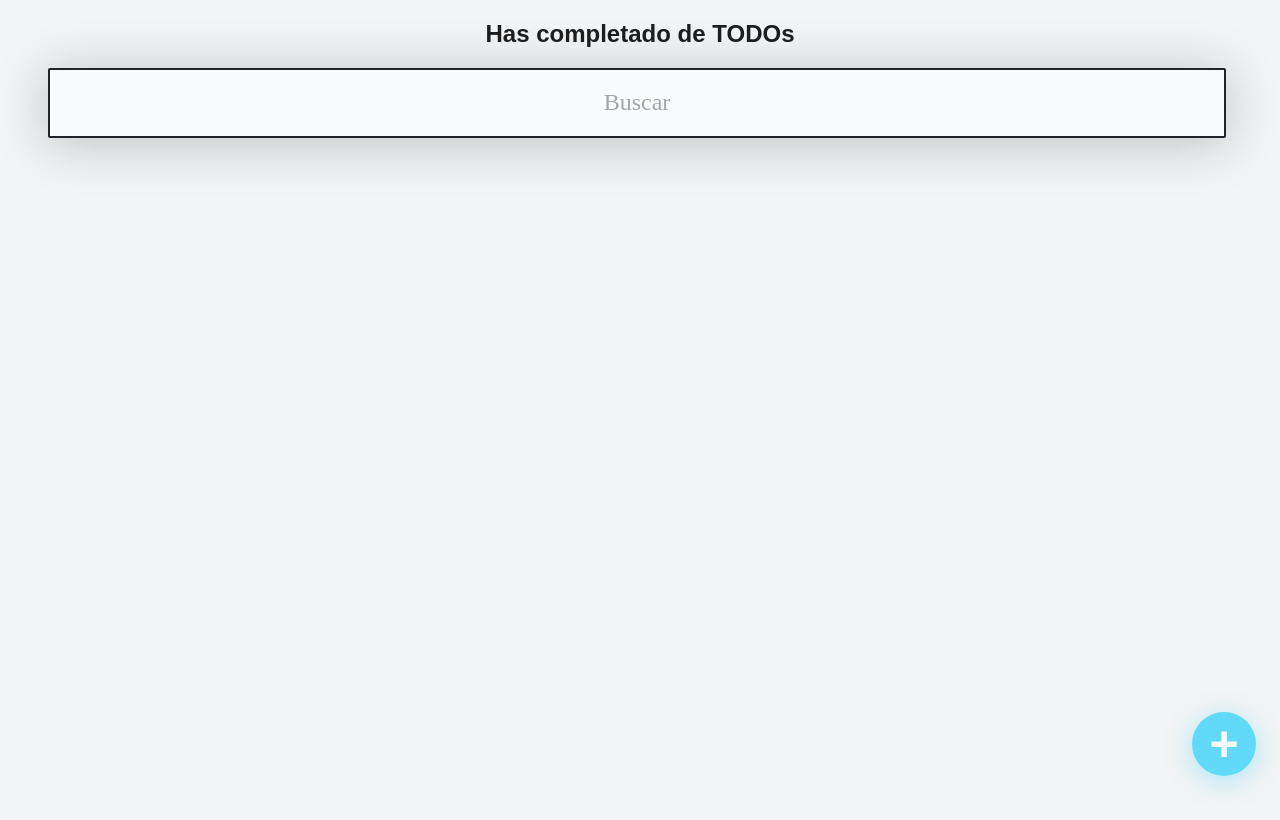
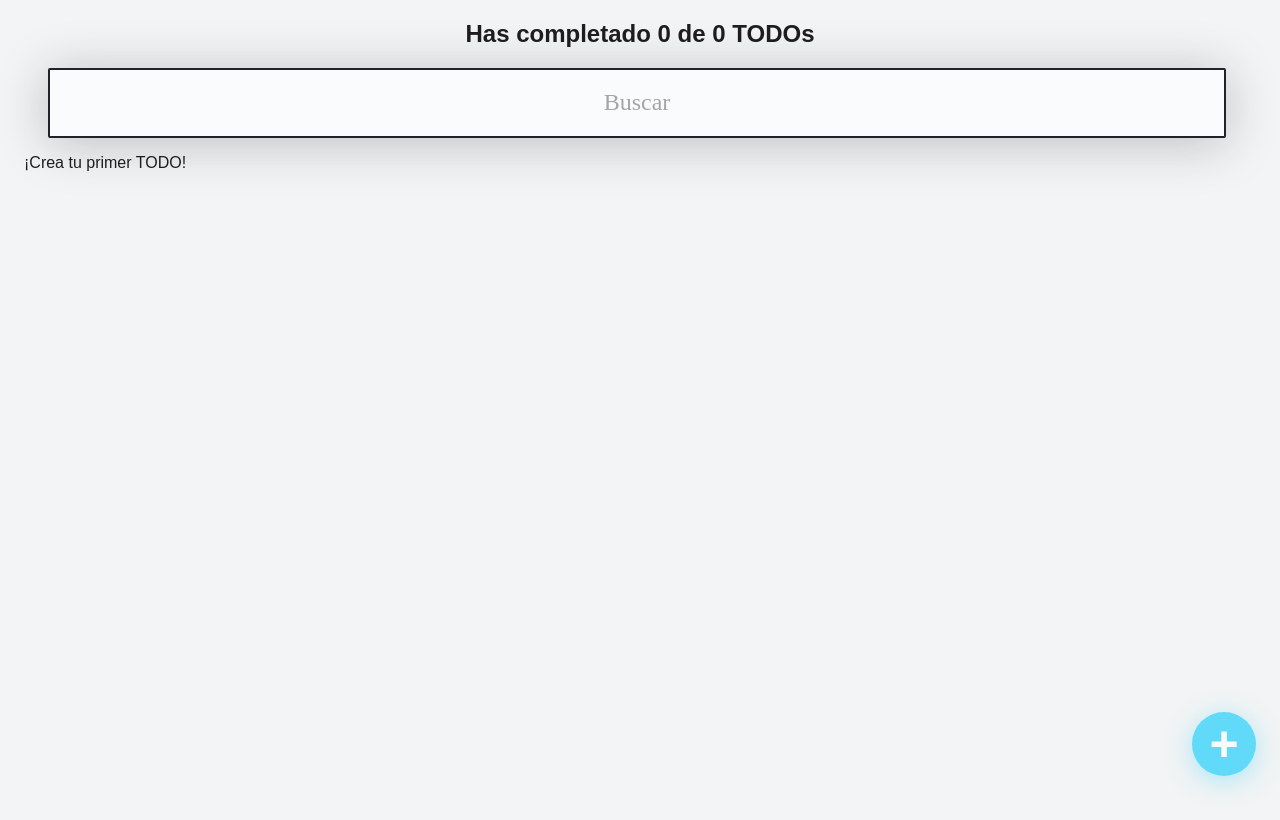
Before and after one commit to larscoder/todomachine, a React (Create React App) app: page / in a window 1280 px wide. Built offline with nearby package versions, Linux system fonts and the light colour scheme; the HTML template or start-up script is replaced by a standard one.

Commit message:
useContext

```diff
--- a/src/App.js
+++ /dev/null
@@ -1,39 +0,0 @@
-import React, { useState } from "react";
-import { CreateTodoButton } from "./Components/CreateTodoButton";
-import { TodoCounter } from "./Components/TodoCounter";
-import { TodoItem } from "./Components/TodoItem";
-import { TodoList } from "./Components/TodoList";
-import { TodoSearch } from "./Components/TodoSearch";
-import { TodoProvider } from "./TodoContext";
-import { TodoContext } from "./TodoContext";
-// import "./App.css";
-
-function App() {
-  return (
-    <TodoProvider>
-      <React.Fragment>
-        <TodoCounter />
-        <TodoSearch />
-        <TodoContext.Consumer>
-          {({ searchedTodos, completeTodo, deleteTodo }) => (
-            <TodoList>
-              {searchedTodos.map((todo, index) => (
-                <TodoItem
-                  key={index}
-                  index={index}
-                  text={todo.text}
-                  completed={todo.completed}
-                  onComplete={completeTodo}
-                  onDelete={deleteTodo}
-                />
-              ))}
-            </TodoList>
-          )}
-        </TodoContext.Consumer>
-        <CreateTodoButton />
-      </React.Fragment>
-    </TodoProvider>
-  );
-}
-
-export default App;
--- /dev/null
+++ b/src/App/App.js
@@ -0,0 +1,13 @@
+import React from "react";
+import { TodoProvider } from "../TodoContext";
+import { AppUI } from "./AppUI";
+
+function App() {
+  return (
+    <TodoProvider>
+      <AppUI />
+    </TodoProvider>
+  );
+}
+
+export default App;
--- /dev/null
+++ b/src/App/AppUI.js
@@ -0,0 +1,39 @@
+import React from "react";
+import { TodoContext } from "../TodoContext";
+import { TodoCounter } from "../Components/TodoCounter";
+import { TodoSearch } from "../Components/TodoSearch";
+import { TodoList } from "../Components/TodoList";
+import { TodoItem } from "../Components/TodoItem";
+import { CreateTodoButton } from "../Components/CreateTodoButton";
+
+function AppUI() {
+  const { error, loading, searchedTodos, completeTodo, deleteTodo } =
+    React.useContext(TodoContext);
+
+  return (
+    <React.Fragment>
+      <TodoCounter />
+      <TodoSearch />
+
+      <TodoList>
+        {error && <p>Desespérate, hubo un error...</p>}
+        {loading && <p>Estamos cargando, no desesperes...</p>}
+        {!loading && !searchedTodos.length && <p>¡Crea tu primer TODO!</p>}
+
+        {searchedTodos.map((todo) => (
+          <TodoItem
+            key={todo.text}
+            text={todo.text}
+            completed={todo.completed}
+            onComplete={() => completeTodo(todo.text)}
+            onDelete={() => deleteTodo(todo.text)}
+          />
+        ))}
+      </TodoList>
+
+      <CreateTodoButton />
+    </React.Fragment>
+  );
+}
+
+export { AppUI };
--- a/src/Components/TodoCounter.js
+++ b/src/Components/TodoCounter.js
@@ -1,10 +1,13 @@
-import React from "react";
+import React, { useContext } from "react";
+import { TodoContext } from "../TodoContext";
 import "./css/TodoCounter.css";
 
-function TodoCounter({ total, completed }) {
+function TodoCounter() {
+  const { totalTodos, completedTodos } = useContext(TodoContext);
+
   return (
     <h2 className="TodoCounter-title">
-      Has completado {completed} de {total} TODOs
+      Has completado {completedTodos} de {totalTodos} TODOs
     </h2>
   );
 }
--- a/src/Components/TodoSearch.js
+++ b/src/Components/TodoSearch.js
@@ -1,8 +1,9 @@
-import React from "react";
+import React, { useContext } from "react";
+import { TodoContext } from "../TodoContext";
 import "./css/TodoSearch.css";
 
 function TodoSearch(props) {
-  const { searchValue, setSearchValue } = props;
+  const { searchValue, setSearchValue } = useContext(TodoContext);
 
   const onSerachValueChange = (event) => {
     setSearchValue(event.target.value);
--- a/src/TodoContext/index.js
+++ b/src/TodoContext/index.js
@@ -1,44 +1,56 @@
-import React, { useState } from "react";
+import React from "react";
 import { useLocalStorage } from "./useLocalStorage";
 
 const TodoContext = React.createContext();
 
 function TodoProvider(props) {
-  const [todos, saveTodos] = useLocalStorage("TodosMachine_v1", []);
-  const [searchValue, setSearchValue] = useState("");
+  const {
+    item: todos,
+    saveItem: saveTodos,
+    loading,
+    error,
+  } = useLocalStorage("TodosMachine_v1", []);
+  const [searchValue, setSearchValue] = React.useState("");
 
   const completedTodos = todos.filter((todo) => !!todo.completed).length;
   const totalTodos = todos.length;
 
   let searchedTodos = [];
+
   if (!searchValue.length >= 1) {
     searchedTodos = todos;
   } else {
-    searchedTodos = todos.filter((todo) =>
-      todo.text.toLowerCase().includes(searchValue.toLowerCase())
-    );
+    searchedTodos = todos.filter((todo) => {
+      const todoText = todo.text.toLowerCase();
+      const searchText = searchValue.toLowerCase();
+      return todoText.includes(searchText);
+    });
   }
 
-  const completeTodo = (index, status) => {
+  const completeTodo = (text) => {
+    const todoIndex = todos.findIndex((todo) => todo.text === text);
     const newTodos = [...todos];
-    newTodos[index].completed = status;
-
+    newTodos[todoIndex].completed = !newTodos[todoIndex].completed;
     saveTodos(newTodos);
   };
 
-  const deleteTodo = (index) => {
+  const deleteTodo = (text) => {
+    const todoIndex = todos.findIndex((todo) => todo.text === text);
     const newTodos = [...todos];
-    newTodos.splice(index, 1);
-
+    newTodos.splice(todoIndex, 1);
     saveTodos(newTodos);
   };
+
   return (
     <TodoContext.Provider
       value={{
+        loading,
+        error,
         totalTodos,
         completedTodos,
+        searchValue,
+        setSearchValue,
         searchedTodos,
-        setSearchValue,
         completeTodo,
         deleteTodo,
       }}
--- a/src/TodoContext/useLocalStorage.js
+++ b/src/TodoContext/useLocalStorage.js
@@ -1,24 +1,47 @@
-import React, { useState } from "react";
+import React from "react";
 
 function useLocalStorage(itemName, initialValue) {
+  const [error, setError] = React.useState(false);
+  const [loading, setLoading] = React.useState(true);
+  const [item, setItem] = React.useState(initialValue);
+
+  React.useEffect(() => {
+    setTimeout(() => {
+      try {
         const localStorageItem = localStorage.getItem(itemName);
-  let parsedTodos;
+        let parsedItem;
 
         if (!localStorageItem) {
           localStorage.setItem(itemName, JSON.stringify(initialValue));
-    parsedTodos = [];
+          parsedItem = initialValue;
         } else {
-    parsedTodos = JSON.parse(localStorageItem);
+          parsedItem = JSON.parse(localStorageItem);
         }
 
-  const [item, setItem] = useState(parsedTodos);
+        setItem(parsedItem);
+        setLoading(false);
+      } catch (error) {
+        setError(error);
+      }
+    }, 1000);
+  });
 
   const saveItem = (newItem) => {
-    localStorage.setItem(itemName, JSON.stringify(newItem));
+    try {
+      const stringifiedItem = JSON.stringify(newItem);
+      localStorage.setItem(itemName, stringifiedItem);
       setItem(newItem);
+    } catch (error) {
+      setError(error);
+    }
   };
 
-  return [item, saveItem];
+  return {
+    item,
+    saveItem,
+    loading,
+    error,
+  };
 }
 
 export { useLocalStorage };
--- a/src/index.js
+++ b/src/index.js
@@ -1,7 +1,7 @@
 import React from "react";
 import ReactDOM from "react-dom/client";
 import "./index.css";
-import App from "./App";
+import App from "./App/App";
 
 const root = ReactDOM.createRoot(document.getElementById("root"));
 root.render(<App />);
```
Also changed, not shown: src/App/App.css (renamed from src/App.css). Lines whose indentation alone changed are shown as unchanged.
